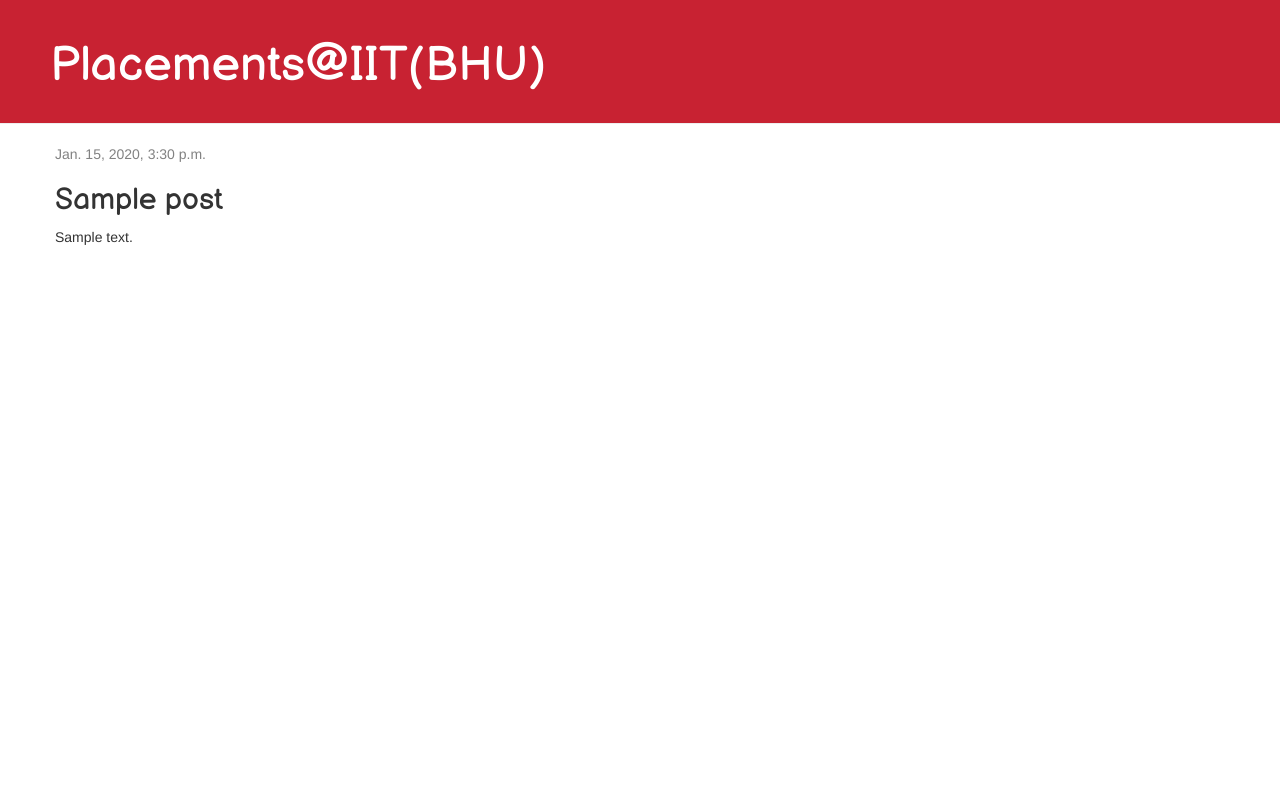
After one commit to vishalnaik2000/my-first-blog, a Django app: page /post/1/ in a window 1280 px wide. The commit adds this page. Run offline with Django 3.2, Linux system fonts and the light colour scheme; tables that the repository leaves empty hold one stand-in row (values such as "Sample post"); some libraries are stand-ins or nearby versions.

Commit message:
Added view and template for detailed blogpost as well as css for the site

```diff
--- /dev/null
+++ b/blog/static/css/blog.css
@@ -0,0 +1,46 @@
+.page-header {
+    background-color: #C82232;
+    margin-top: 0;
+    padding: 20px 20px 20px 50px;
+}
+
+.page-header h1, .page-header h1 a, .page-header h1 a:visited, .page-header h1 a:active {
+    color: #ffffff;
+    font-size: 36pt;
+    text-decoration: none;
+}
+
+.content {
+    margin-left: 40px;
+}
+
+h1, h2, h3, h4 {
+    font-family: 'Balsamiq Sans', cursive;
+}
+
+.date {
+    color: #828282;
+}
+
+.save {
+    float: right;
+}
+
+.post-form textarea, .post-form input {
+    width: 100%;
+}
+
+.top-menu, .top-menu:hover, .top-menu:visited {
+    color: #ffffff;
+    float: right;
+    font-size: 26pt;
+    margin-right: 20px;
+}
+
+.post {
+    margin-bottom: 70px;
+}
+
+.post h2 a, .post h2 a:visited {
+    color: #000000;
+}
--- /dev/null
+++ b/blog/templates/blog/base.html
@@ -0,0 +1,23 @@
+{% load static %}
+<html>
+    <head>
+        <title>Vishal's blog</title>
+        <link rel="stylesheet" href="//maxcdn.bootstrapcdn.com/bootstrap/3.2.0/css/bootstrap.min.css">
+        <link rel="stylesheet" href="//maxcdn.bootstrapcdn.com/bootstrap/3.2.0/css/bootstrap-theme.min.css">
+        <link rel="stylesheet" href="https://fonts.googleapis.com/css2?family=Balsamiq+Sans&display=swap"  >
+        <link rel="stylesheet" href="{% static 'css/blog.css' %}">
+    </head>
+    <body>
+        <div class="page-header">
+            <h1><a href="/">Placements@IIT(BHU)</a></h1>
+        </div>
+        <div class="content container">
+            <div class="row">
+                <div class="col-md-8">
+                    {% block content %}
+                    {% endblock %}
+                </div>
+            </div>
+        </div>
+    </body>
+</html>
--- /dev/null
+++ b/blog/templates/blog/post_detail.html
@@ -0,0 +1,13 @@
+{% extends 'blog/base.html' %}
+
+{% block content %}
+    <div class="post">
+        {% if post.published_date %}
+            <div class="date">
+                {{ post.published_date }}
+            </div>
+        {% endif %}
+        <h2>{{ post.title }}</h2>
+        <p>{{ post.text|linebreaksbr }}</p>
+    </div>
+{% endblock %}
--- a/blog/urls.py
+++ b/blog/urls.py
@@ -3,4 +3,5 @@
 
 urlpatterns = [
     path('', views.post_list, name='post_list'),
+    path('post/<int:pk>/', views.post_detail, name='post_detail'),
 ]
--- a/blog/views.py
+++ b/blog/views.py
@@ -1,7 +1,12 @@
 from django.shortcuts import render
 from django.utils import timezone
+from django.shortcuts import render, get_object_or_404
 from .models import Post
 
 def post_list(request):
     posts = Post.objects.filter(published_date__lte=timezone.now()).order_by('published_date')
     return render(request, 'blog/post_list.html', {'posts' : posts})
+
+def post_detail(request, pk):
+    post = get_object_or_404(Post, pk=pk)
+    return render(request, 'blog/post_detail.html', {'post': post})
```
Also changed, not shown: blog/templates/blog/post_list.html (+11 -18 lines).
